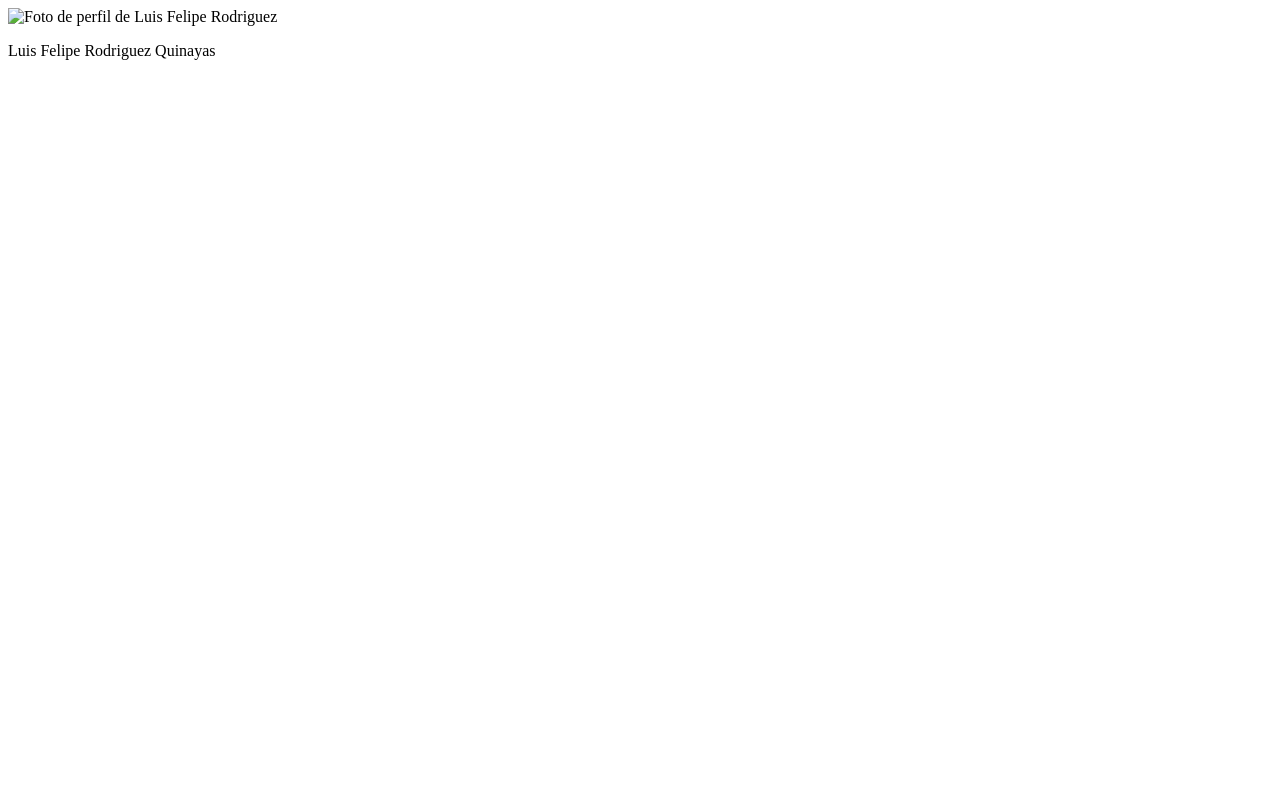
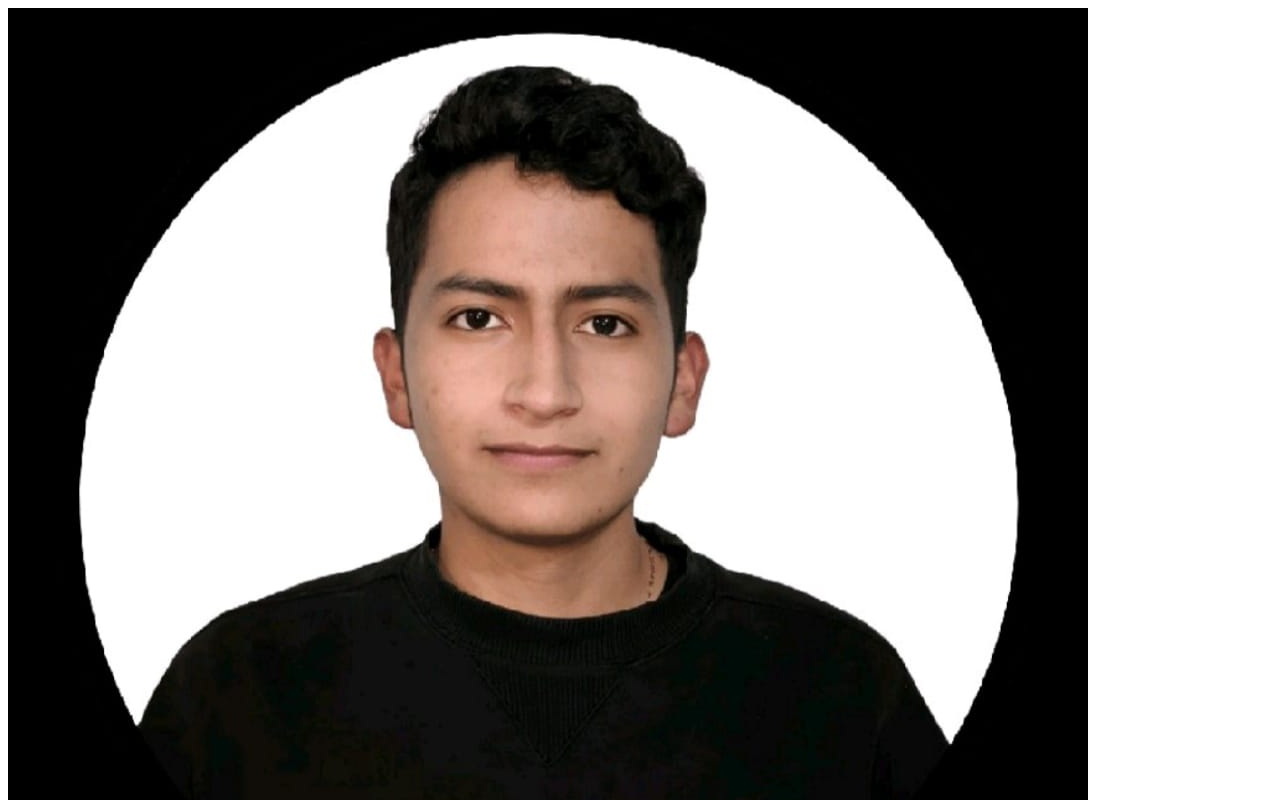
Before and after one commit to Rodluisfelipe/Bit00me, a plain HTML site: page docs/index.html in a window 1280 px wide. Shown: the top 800 px of the page. Drawn offline with Linux system fonts and the light colour scheme.

Commit message:
Update index.html

```diff
--- a/docs/index.html
+++ b/docs/index.html
@@ -6,7 +6,7 @@
     <title>Luis Felipe Rodriguez</title>
 </head>
 <body>
-    <img src="Bit00me/fotoPerfil.jpg" alt="Foto de perfil de Luis Felipe Rodriguez">
+    <img src="../fotoPerfil.jpg" alt="Foto de perfil de Luis Felipe Rodriguez">
     <p>Luis Felipe Rodriguez Quinayas</p>
 </body>
 </html>
```
